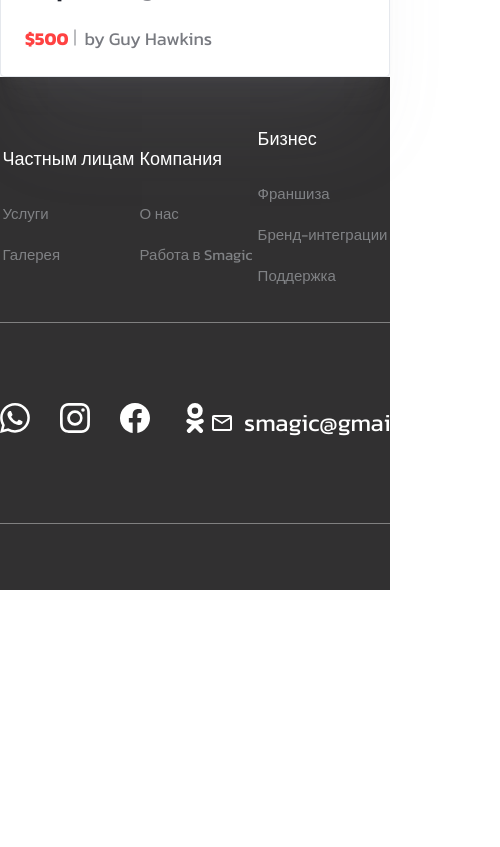
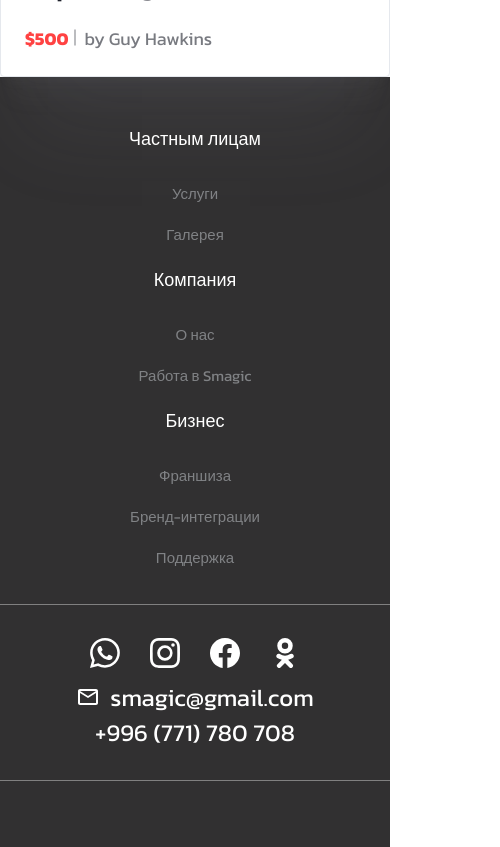
Before and after one commit to maxbirimkulov/skymagic, a React (Create React App) app: page /career in a window 390 px wide. Shown: the part 1920-2767 px from the top of the page, 500 px wide, since content can reach past the window. Before the commit the page ends 2510 px from the top, so only its background shows below. Built offline with nearby package versions, Linux system fonts and the light colour scheme.

Commit message:
media of footer

```diff
--- a/src/Layout/Footer/Footer.jsx
+++ b/src/Layout/Footer/Footer.jsx
@@ -5,6 +5,7 @@ import {animateScroll} from "react-scroll";
 import {BsWhatsapp,BsInstagram,BsFacebook} from "react-icons/bs"
 import {SiOdnoklassniki} from "react-icons/si"
 import {MdOutlineEmail} from 'react-icons/md'
+import './media.scss'
 const Footer = () => {
     const toTop = () => {
         animateScroll.scrollToTop({
--- a/src/pages/Park/Price/Price.scss
+++ b/src/pages/Park/Price/Price.scss
@@ -1,6 +1,6 @@
 .price{
+  background: url("../../Support/bg1.svg")center/cover no-repeat;
   align-items: flex-start;
-  background: #80808020;
   display: flex;
   justify-content: center;
   padding: 64px 0;
--- a/src/scss/style.scss
+++ b/src/scss/style.scss
@@ -36,10 +36,9 @@
   }
 }
 
-@media (max-width: 1025px) {
+@media (max-width: 1000px) {
   .container{
-    max-width: 1340px;
-
+    max-width: 900px;
   }
 
   .banner__title{
@@ -68,10 +67,22 @@
   .container{
     max-width: 669px;
   }
+  .footer__connection{
+    flex-wrap: wrap;
+
+  }
 }
 
 @media (max-width: 481px ) {
   .container{
     max-width: 421px;
+
+  }
+  .banner__title{
+    padding: 0 20px;
+  }
+  .footer__lists{
+    flex-direction: column;
+    text-align: center;
   }
 }
```
Also changed, not shown: src/Layout/Footer/media.scss (added).
